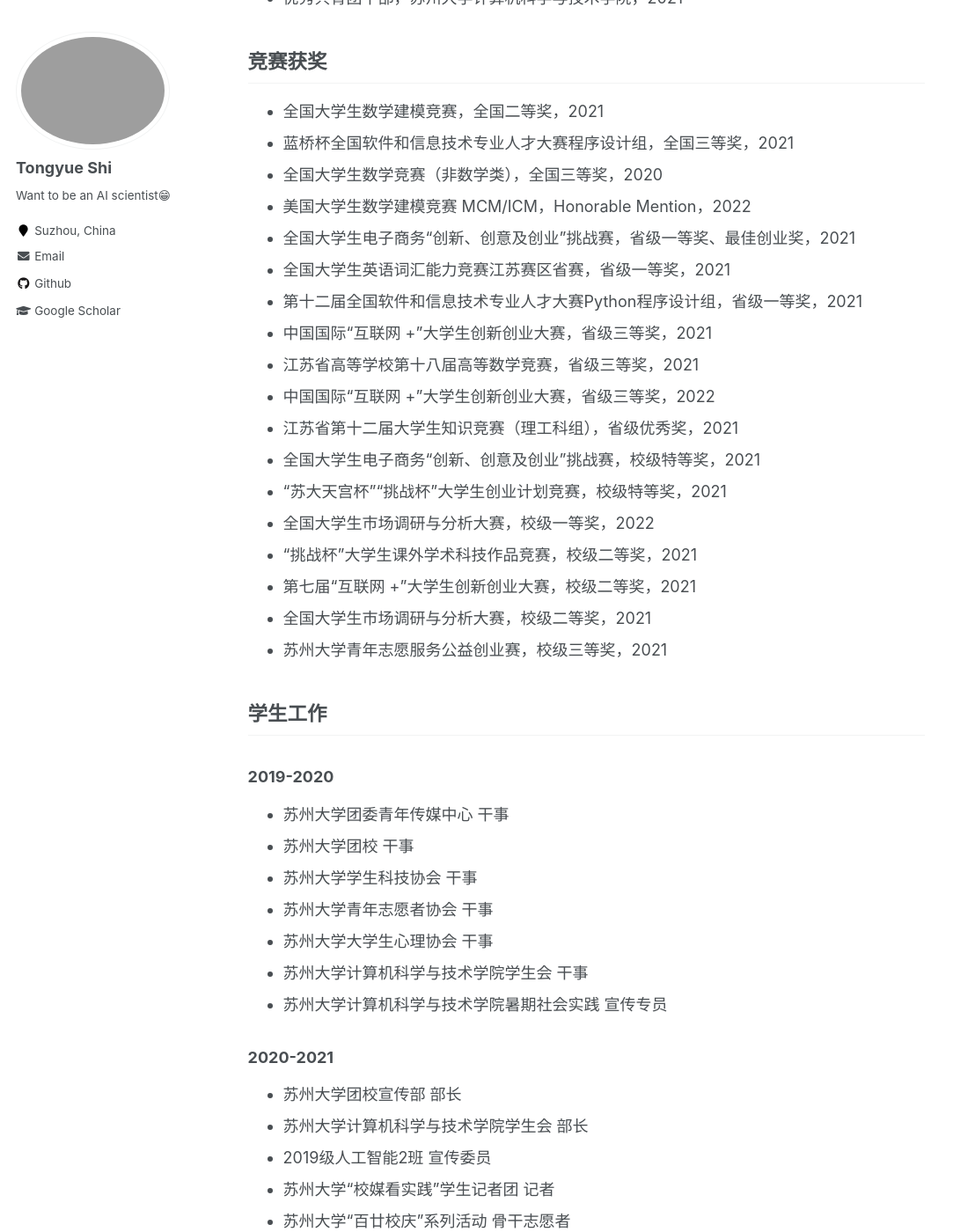
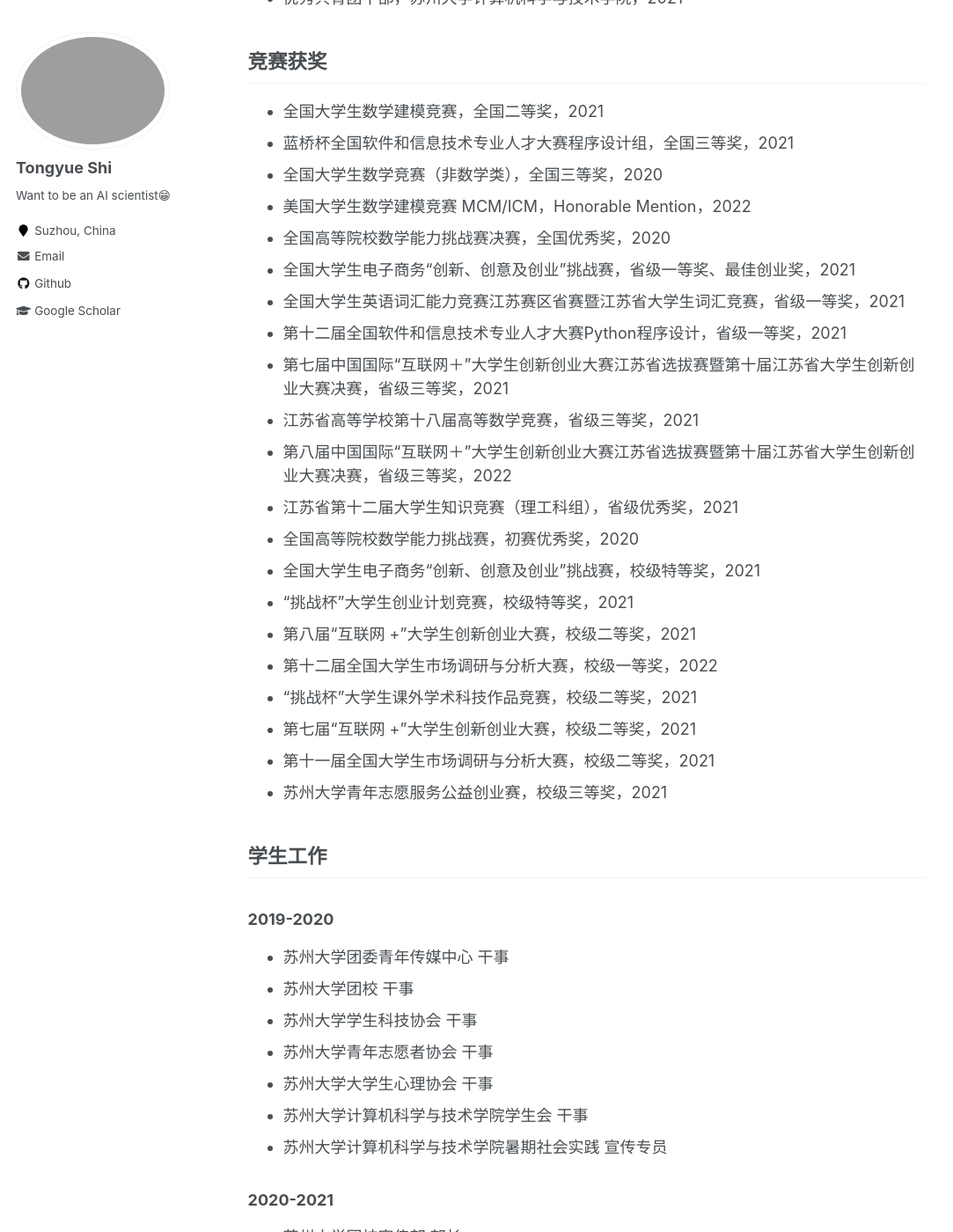
Before and after one commit to perfectboy666/perfectboy666.github.io, a Jekyll site: the page built from _pages/markdown.md, in a window 1280 px wide and 1400 px high, scrolled down 1317 px. Shown: the whole window at 88% size, without its empty margins (0-1083 px from the left). Built offline with Jekyll 4.4.1, drawn with Linux system fonts in a browser that asks for light colours.

Commit message:
Update markdown.md

```diff
--- a/_pages/markdown.md
+++ b/_pages/markdown.md
@@ -47,19 +47,22 @@ redirect_from:
 * 蓝桥杯全国软件和信息技术专业人才大赛程序设计组，全国三等奖，2021
 * 全国大学生数学竞赛（非数学类），全国三等奖，2020
 * 美国大学生数学建模竞赛 MCM/ICM，Honorable Mention，2022
+* 全国高等院校数学能力挑战赛决赛，全国优秀奖，2020
 * 全国大学生电子商务“创新、创意及创业”挑战赛，省级一等奖、最佳创业奖，2021
-* 全国大学生英语词汇能力竞赛江苏赛区省赛，省级一等奖，2021
-* 第十二届全国软件和信息技术专业人才大赛Python程序设计组，省级一等奖，2021
-* 中国国际“互联网 +”大学生创新创业大赛，省级三等奖，2021
+* 全国大学生英语词汇能力竞赛江苏赛区省赛暨江苏省大学生词汇竞赛，省级一等奖，2021
+* 第十二届全国软件和信息技术专业人才大赛Python程序设计，省级一等奖，2021
+* 第七届中国国际“互联网＋”大学生创新创业大赛江苏省选拔赛暨第十届江苏省大学生创新创业大赛决赛，省级三等奖，2021
 * 江苏省高等学校第十八届高等数学竞赛，省级三等奖，2021
-* 中国国际“互联网 +”大学生创新创业大赛，省级三等奖，2022
+* 第八届中国国际“互联网＋”大学生创新创业大赛江苏省选拔赛暨第十届江苏省大学生创新创业大赛决赛，省级三等奖，2022
 * 江苏省第十二届大学生知识竞赛（理工科组），省级优秀奖，2021
+* 全国高等院校数学能力挑战赛，初赛优秀奖，2020
 * 全国大学生电子商务“创新、创意及创业”挑战赛，校级特等奖，2021
-* “苏大天宫杯”“挑战杯”大学生创业计划竞赛，校级特等奖，2021
-* 全国大学生市场调研与分析大赛，校级一等奖，2022
+* “挑战杯”大学生创业计划竞赛，校级特等奖，2021
+* 第八届“互联网 +”大学生创新创业大赛，校级二等奖，2021
+* 第十二届全国大学生市场调研与分析大赛，校级一等奖，2022
 * “挑战杯”大学生课外学术科技作品竞赛，校级二等奖，2021
 * 第七届“互联网 +”大学生创新创业大赛，校级二等奖，2021
-* 全国大学生市场调研与分析大赛，校级二等奖，2021
+* 第十一届全国大学生市场调研与分析大赛，校级二等奖，2021
 * 苏州大学青年志愿服务公益创业赛，校级三等奖，2021
 
 ## 学生工作
```
